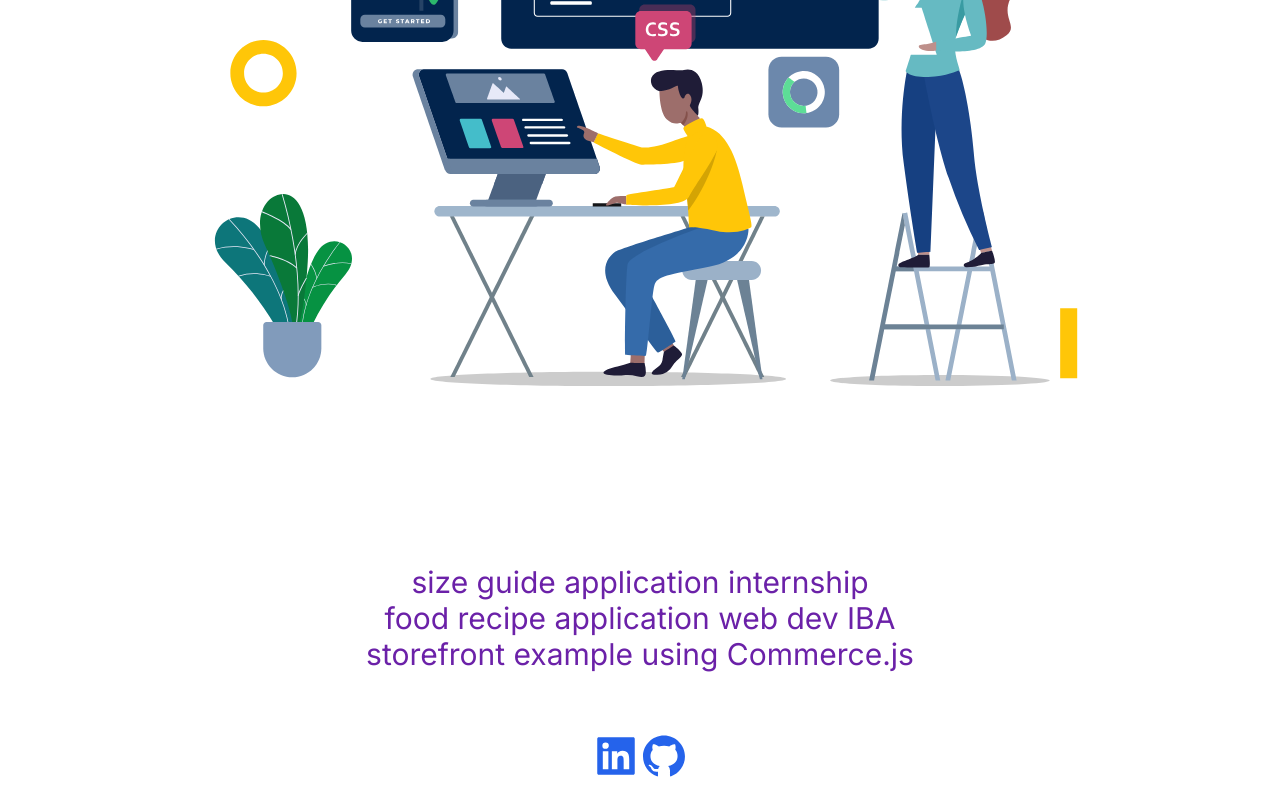
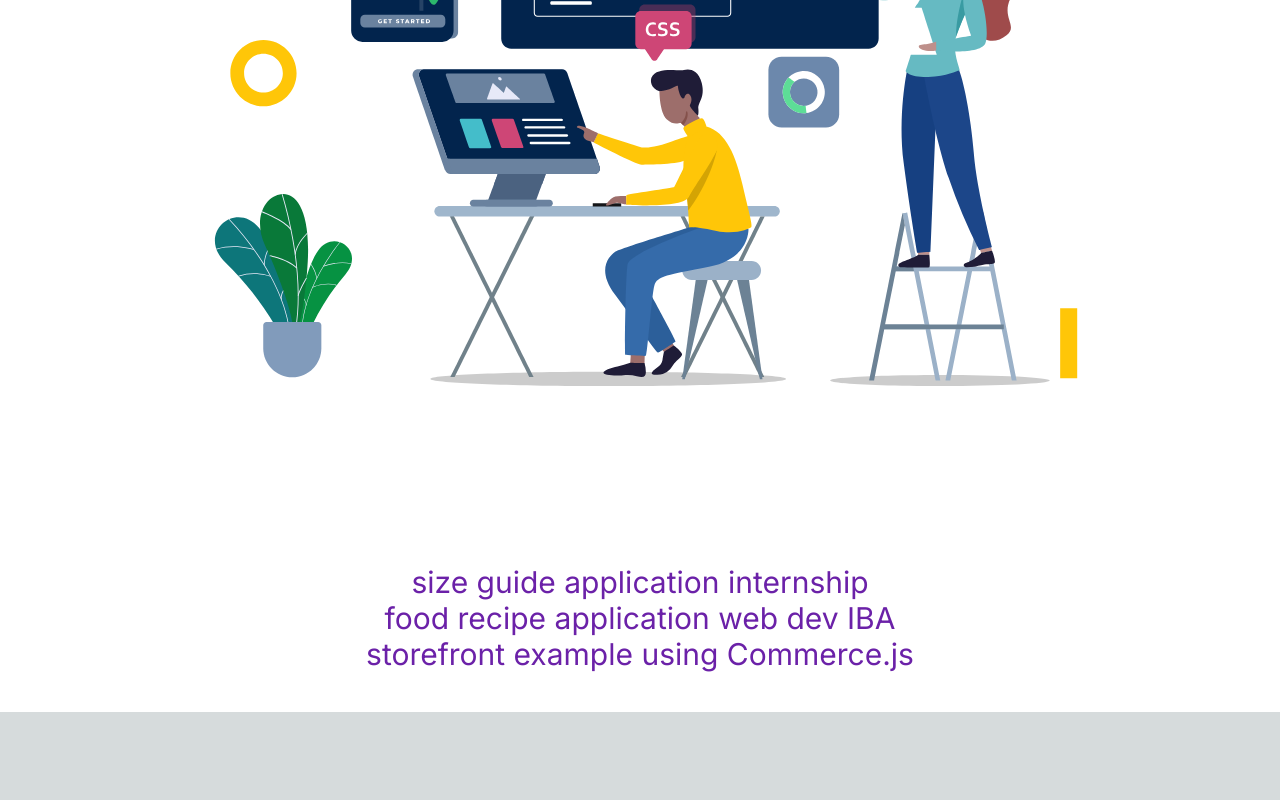
Before and after one commit to andresuarezschou/my-website-project, a Next.js app: page / in a window 1280 px wide. Shown: the part 836-1636 px from the top of the page. After the commit the page ends 1548 px from the top, so only its background shows below. Built offline with nearby package versions, Linux system fonts and the light colour scheme.

Commit message:
Update page.tsx

```diff
--- a/app/page.tsx
+++ b/app/page.tsx
@@ -35,10 +35,6 @@ export default function Home() {
           <a href="https://glittering-faloodeh-0f2668.netlify.app/"> storefront example using Commerce.js </a>
 
         </div>
-        <div className="text-5xl flex justify-center py-5 text-blue-600">
-          <a href="https://www.linkedin.com/in/andre-suarez-schou/"><AiFillLinkedin /></a>
-          <a href="https://www.github.com/suarezschou"><AiFillGithub /></a>
-        </div>
       </section>
     </main>
   )
```
